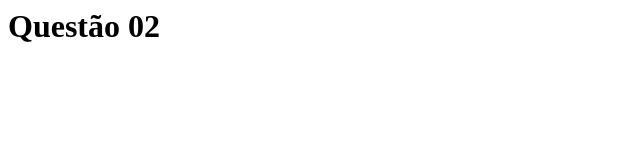
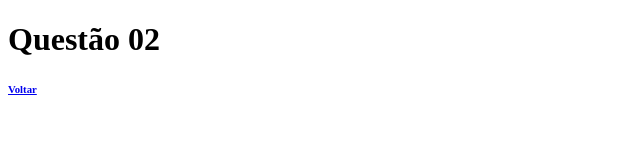
Before and after one commit to RafaelRocha11/pwe-atividade-06-PT3016919, a plain HTML site: page questao2.html in a window 1280 px wide. Shown: the whole page, without its empty margins (0-640 px from the left). Drawn offline with Linux system fonts and the light colour scheme.

Commit message:
atualização 2

```diff
--- a/questao2.html
+++ b/questao2.html
@@ -1,5 +1,5 @@
+<!DOCTYPE html>
 <html>
-<!DOCTYPE html>
     <head>
         <meta charset="UTF-8">
         <script src ="Questao_02.js" defer></script>
@@ -9,5 +9,8 @@
         <div>
             <h1>Questão 02</h1>
         </div>
+        <h6>
+            <a href="index.html">Voltar</a>
+        </h6>
     </body>
 </html>
```
Also changed, not shown: questao1.html (+5 -3 lines), index.html (added). Lines whose indentation alone changed are shown as unchanged.
